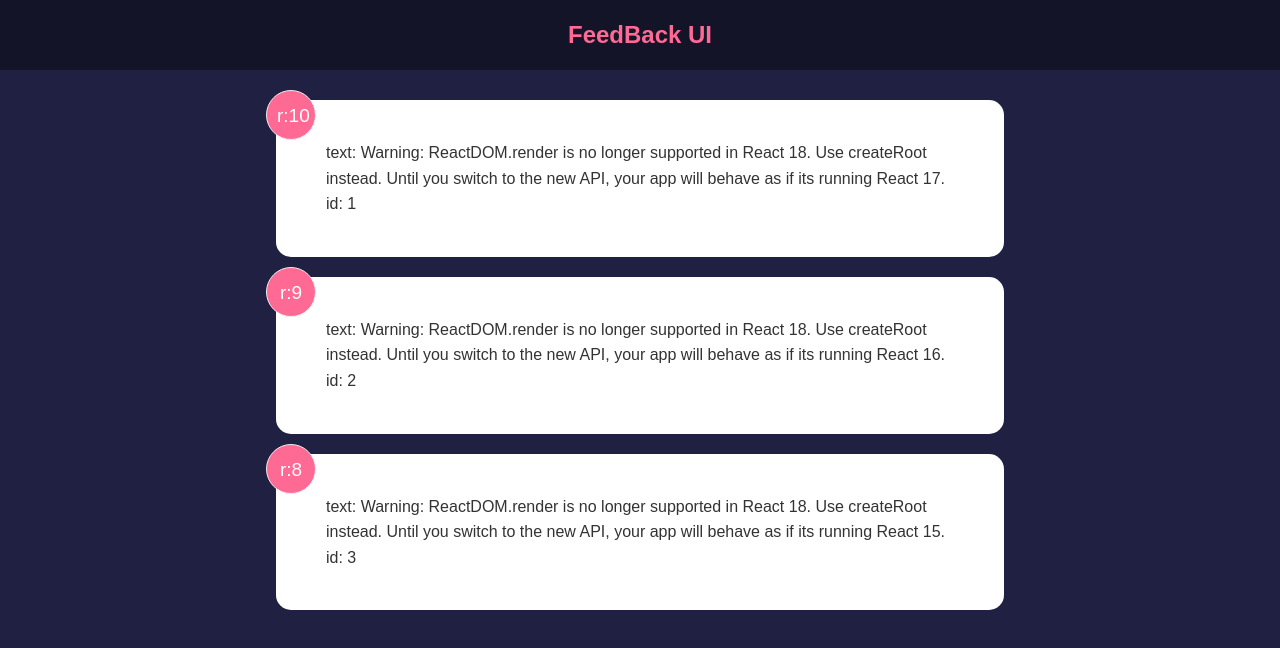
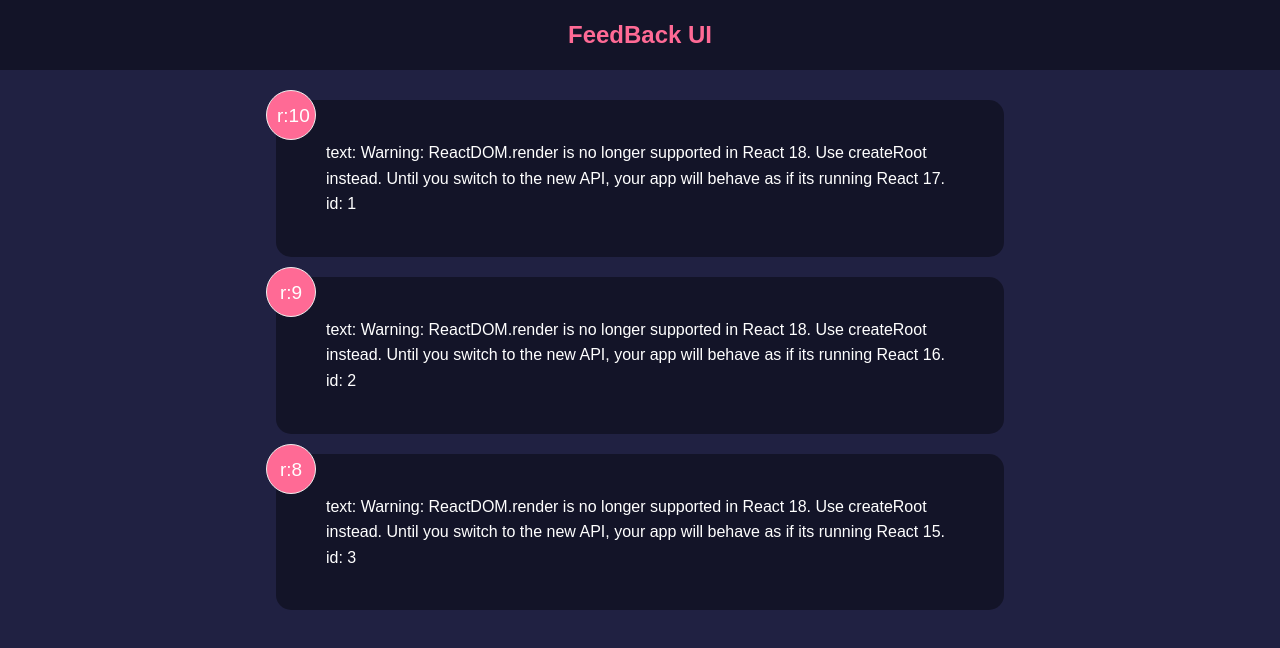
Before and after one commit to OybekKayumov/feedback-app, a React (Create React App) app: page / in a window 1280 px wide. Shown: the top 648 px of the page. Built offline with nearby package versions, Linux system fonts and the light colour scheme.

Commit message:
add Card component - conditional style bg and color

```diff
--- a/src/components/shared/Card.jsx
+++ b/src/components/shared/Card.jsx
@@ -11,7 +11,8 @@ function Card({ children, reverse }) {
   // conditional style
   return (
       <div className='card' style={{
-
+        backgroundColor: reverse ? 'rgb(0, 0, 0, 0.4)' : '#fff',
+        color: reverse ? '#fff' : '#000'
       }}>
         {children}
       </div>
@@ -25,3 +26,11 @@ export default Card
 
 //class 'card' should be here and if reverse then we want the class of 'reverse'
 // className={`card ${reverse && 'reverse'}`}>
+
+// if reverse then we want bg color rgb(0, 0, 0, 0.4)
+// else bg is #fff
+// backgroundColor: reverse ? 'rgb(0, 0, 0, 0.4)' : '#fff',
+
+// text color: if reverse then we want #fff
+// else black
+// color: reverse ? '#fff' : '#000'
```
